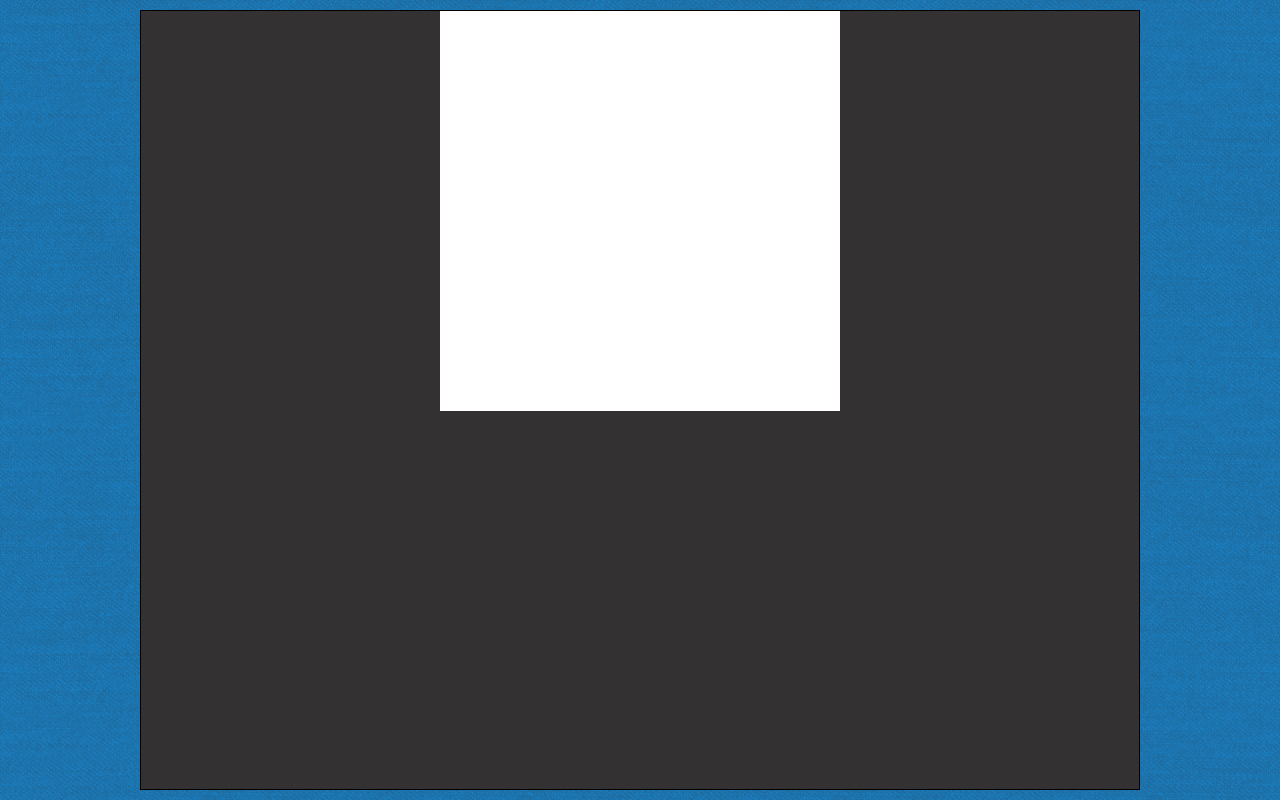
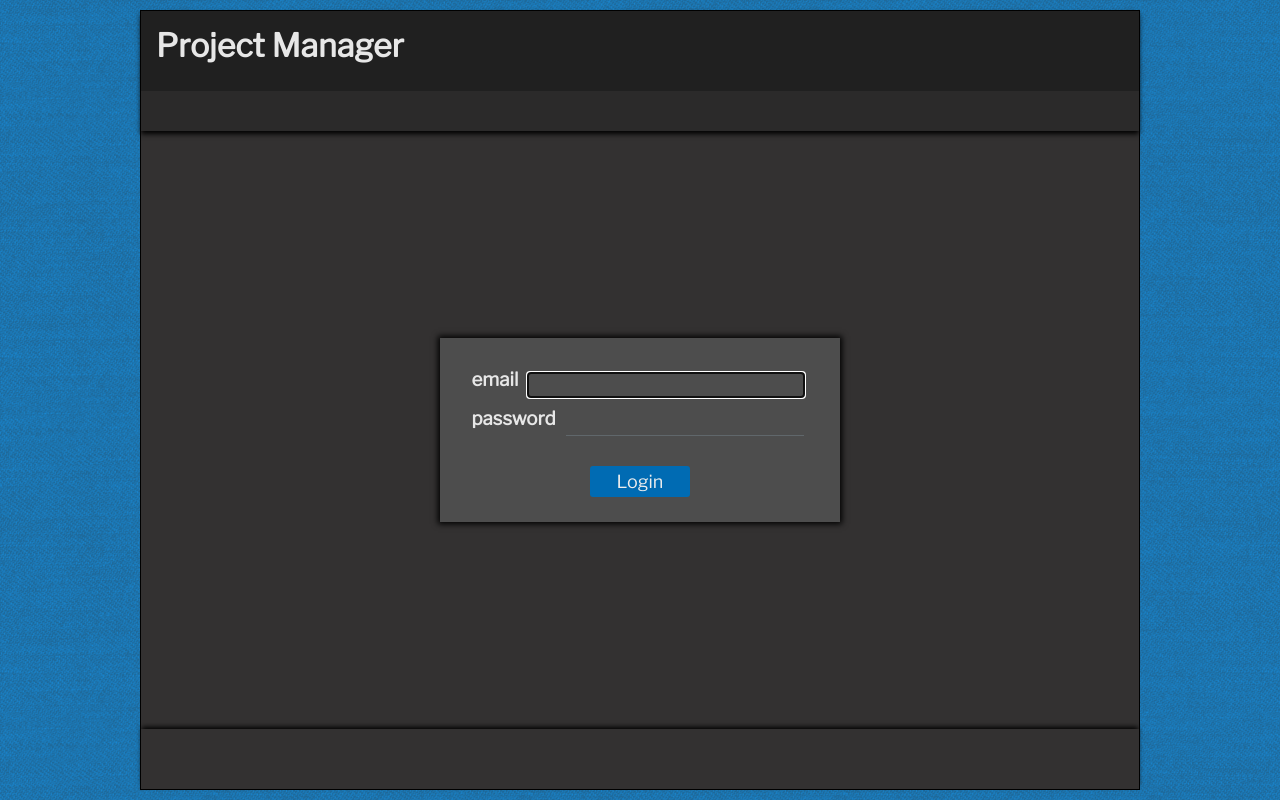
Before and after one commit to JasonB101/project-manager, a React (Create React App) app in the folder client/: page /login in a window 1280 px wide. Built offline with nearby package versions, Linux system fonts and the light colour scheme.

Commit message:
Finished Routes and LoginBox function along with redirects

```diff
--- a/client/src/App.js
+++ b/client/src/App.js
@@ -9,10 +9,9 @@ import { storeData } from "./Store"
 
 const App = (props) => {
     const storeDataContext = useContext(storeData);
-    const {showNewTicket} = storeDataContext.toggleNewTicket;
-    const {token} = storeDataContext.token;
+    const { showNewTicket } = storeDataContext.toggleNewTicket;
 
-    if (token){
+    //need to set up routes, and if there is not a token, then keep redirecting to auth/login
         return (
             <div className={Styles.wrapper}>
                 <Header />
@@ -21,13 +20,7 @@ const App = (props) => {
                 {showNewTicket && <InsertTicket />}
             </div>
         );
-} else {
-    return (
-        <div className={Styles.wrapper}>
-            <Login/>
-        </div>
-    )
-}
+
 }
 
 export default App;
--- a/client/src/ControllerFunctions/authFunctions.js
+++ b/client/src/ControllerFunctions/authFunctions.js
@@ -1,17 +1,23 @@
 import axios from "axios";
+
+//use this instead of having to manually send token
+// savedAxios.interceptors.request.use((config) => {
+//     const token = localStorage.getItem("token");
+//     config.headers.Authorization = `Bearer ${token}`;
+//     return config;
+// })
 
 export function verifyUser(token) {
     return axios.get("/api/auth/verifyUser", { token });
 }
 
 export async function login(userInfo) {
-
+    let error;
     const user = await axios.post("/api/auth/login", userInfo)
-        .catch(err => console.log(err.response.data.message));
-
+        .catch(err => error = err.response.data.message);
+    if (error) return { success: false, data: error }
     if (user) {
         localStorage.setItem("user", JSON.stringify(user.data.user));
-        return true;
+        return { success: true, data: user.data.user };
     }
-    return false
 }
--- a/client/src/ControllerFunctions/ticketFunctions.js
+++ b/client/src/ControllerFunctions/ticketFunctions.js
@@ -1,5 +1,10 @@
 import axios from "axios";
 //hook is an array [state, setState]
+// savedAxios.interceptors.request.use((config) => {
+//     const token = localStorage.getItem("token");
+//     config.headers.Authorization = `Bearer ${token}`;
+//     return config;
+// })
 
 export const saveTicket = (hook, ticket) => {
     const { openTickets, setOpenTickets } = hook;
--- a/client/src/ProtectedRoute.js
+++ b/client/src/ProtectedRoute.js
@@ -1,17 +1,16 @@
-import React, {useEffect} from "react";
-import {verifyUser} from "./ControllerFunctions/authFunctions"
+import React, {useContext} from "react";
+import {Redirect, Route} from "react-router-dom"
+import {storeData} from "./Store"
 
 const ProtectedRoute = (props) => {
-    const authorized = false;
-    useEffect(() => {
-        (async () => {
-            const user = await verifyUser(localStorage.getItem('token'));
-            const [validUser, isAdmin] = user;
-        })()
-    })
+
+    const { component: Component, ...rest } = props;
+    const storeContext = useContext(storeData);
+    const token = storeContext.token
 
     return (
-        <></>
+       token ? <Route {...rest} component={Component} /> :
+       <Redirect to="/login" />
     );
 }
 
--- a/client/src/Store.js
+++ b/client/src/Store.js
@@ -3,7 +3,7 @@ import {
     saveTicket, updateTicket,
     deleteTicket, getAllTickets
 } from "./ControllerFunctions/ticketFunctions";
-import { login } from "./ControllerFunctions/authFunctions"
+
 
 export const storeData = createContext({});
 
@@ -12,22 +12,23 @@ const Store = (props) => {
     const [showNewTicket, toggleNewTicket] = useState(false);
     const [openTickets, setOpenTickets] = useState([]);
     const [user, setUser] = useState({
+        //there are no name and token in localStorage, JSON.parse user then access value
         name: localStorage.getItem('name') || "",
         token: localStorage.getItem('token') || ""
     })
 
-    // useEffect(() => {
-    //     (async () => {
-    //         const successfulLogin = await login({ email: "test@test.com", password: "test" });
-    //         if (successfulLogin) getAllTickets(setOpenTickets);
-    //     })();
-    // }, [])
+    useEffect(() => {
+        if (user.token) {
+            getAllTickets(setOpenTickets);
+        }
+    }, [user])
 
     const contextValue = {
         toggleNewTicket: { showNewTicket, toggleNewTicket },
         openTicketsHook: { openTickets, setOpenTickets },
         openTicketsMethods: { saveTicket, updateTicket, deleteTicket },
-        token: user.token
+        token: user.token,
+        setUser: setUser
     };
 
     return (
--- a/client/src/components/Header/NavBar/NavBar.js
+++ b/client/src/components/Header/NavBar/NavBar.js
@@ -1,14 +1,23 @@
-import React from "react";
-import Styles from "./NavBar.module.scss"
+import React, { useContext } from "react";
+import { Link } from "react-router-dom";
+import Styles from "./NavBar.module.scss";
+import { storeData } from "../../../Store";
 
 const NavBar = (props) => {
 
+    const storeContext = useContext(storeData);
+    const token = storeContext.token
+
     return (
         <nav className={Styles.wrapper}>
-            <h4>Open Tickets</h4>
-            <h4>Sprints</h4>
-            <div className="spacer"></div>
-            <h4>Admin</h4>
+            {token &&
+                <>
+                    <Link to="/opentickets">Open Tickets</Link>
+                    <Link to="/sprints">Sprints</Link>
+                    <div className="spacer"></div>
+                    <Link to="/admin">Admin</Link>
+                </>}
+
         </nav>
     );
 }
--- a/client/src/components/Header/NavBar/NavBar.module.scss
+++ b/client/src/components/Header/NavBar/NavBar.module.scss
@@ -4,13 +4,13 @@
     height: 40px;
     background-color: rgb(43, 42, 42);
     &:hover {
-        h4 {
+        a {
             color: #0696f7;
         }
     }
 
 
-    h4 {
+    a {
         display: flex;
         transition: all 0.2s ease-in;
         justify-content: center;
@@ -19,6 +19,7 @@
         margin: 0 0 0 30px;
         color: #0483d8;
         font-weight: 100;
+        text-decoration: none;
         cursor: pointer;
 
         &:hover {
--- a/client/src/components/Login/Login.module.scss
+++ b/client/src/components/Login/Login.module.scss
@@ -1,4 +1,6 @@
 .wrapper {
     display: flex;
     justify-content: center;
+    height: 100%;
+    align-items: center;
 }
--- a/client/src/components/Login/LoginBox/LoginBox.js
+++ b/client/src/components/Login/LoginBox/LoginBox.js
@@ -1,13 +1,55 @@
-import React from "react";
+import React, { useState, useContext } from "react";
 import Styles from "./LoginBox.module.scss";
+import { login } from "../../../ControllerFunctions/authFunctions"
+import {storeData} from "../../../Store"
+import { withRouter } from "react-router-dom"
 
 const LoginBox = (props) => {
+    const storeContext = useContext(storeData);
+    const setUserInfo = storeContext.setUser;
+    const [formInputs, changeInputs] = useState({
+        email: "",
+        password: ""
+    })
+
+    const [errorMessage, setErrorMessage] = useState("")
+
+    const inputChange = (e) => {
+        changeInputs({
+            ...formInputs,
+            [e.target.name]: e.target.value
+        })
+    }
+
+    const submit = async () => {
+
+        const loginData = await login(formInputs);
+
+        if (loginData.success) {
+            setUserInfo(loginData.data)
+            props.history.push("/opentickets")
+        }
+        if (!loginData.success) {
+            if (loginData.data){
+                setErrorMessage(login.Data);
+            } else {
+                setErrorMessage("Something went wrong, try again later.")
+            }
+        }
+
+    }
 
     return (
         <div className={Styles.wrapper}>
-
-       </div>
+            <div>
+                <h3>email <input onChange={inputChange} type="text" name="email"
+                    value={formInputs.email} autoFocus /></h3>
+                <h3>password <input onChange={inputChange} type="password" name="password" value={formInputs.password} /></h3>
+            </div>
+            <p>{errorMessage}</p>
+            <button onClick={submit} >Login</button>
+        </div>
     );
 }
 
-export default LoginBox;
+export default withRouter(LoginBox);
--- a/client/src/components/Login/LoginBox/LoginBox.module.scss
+++ b/client/src/components/Login/LoginBox/LoginBox.module.scss
@@ -1,5 +1,48 @@
+$themeBlue: #006bb3;
+
 .wrapper {
+    display: flex;
+    flex-direction: column;
+    align-items: center;
     width: 400px;
-    height: 400px;
-    background-color: white;
+    background-color: rgb(77, 77, 77);
+    box-shadow: 0px 0px 6px 2px black;
+    padding: 20px 0 20px 0;
+
+    h3 {
+        display: flex;
+        flex: 1;
+    }
+
+    p {
+        color: rgb(238, 88, 88);
+    }
+
+    input {
+        margin-left: 10px;
+        border: none;
+        font-size: 18px;
+        border-bottom: 1px solid #60676b;
+        background: none;
+        flex: 1;
+    }
+
+    button {
+        border: none;
+        border-radius: 3px;
+        width: 100px;
+        font-size: 18px;
+        color: rgb(238, 238, 238);
+        padding: 5px;
+        background-color: $themeBlue;
+
+        &:hover {
+            background-color: #015f9e;
+        }
+    }
+
+    * {
+        margin: 5px;
+    }
+
 }
--- a/client/src/components/ToolBar/ToolBar.js
+++ b/client/src/components/ToolBar/ToolBar.js
@@ -1,4 +1,5 @@
 import React, { useContext } from "react";
+import { Switch, Route } from "react-router-dom";
 import Styles from "./ToolBar.module.scss";
 import OpenTicketsTB from "./OpenTicketsTB/OpenTicketsTB"
 import { storeData } from "../../Store"
@@ -6,13 +7,18 @@ import { storeData } from "../../Store"
 const ToolBar = (props) => {
 
     const storeDataContext = useContext(storeData);
+    const token = storeDataContext.token
     const openTicketsTBProps = {
         toggleNewTicket: storeDataContext.toggleNewTicket
     }
 
     return (
         <div className={Styles.wrapper}>
-            <OpenTicketsTB {...openTicketsTBProps}/>
+            {token &&
+                <Switch>
+                    <Route path="/opentickets" component={ (props) => <OpenTicketsTB {...openTicketsTBProps} {...props} />} />
+                </Switch>}
+
         </div>
     );
 }
--- a/client/src/components/View/View.js
+++ b/client/src/components/View/View.js
@@ -1,17 +1,27 @@
-import React, {useContext} from "react";
+import React, { useContext } from "react";
+import { Switch, Route, Redirect } from "react-router-dom"
 import Styles from "./View.module.scss";
 import OpenTickets from "./OpenTickets/OpenTickets";
-import {storeData} from "../../Store"
+import { storeData } from "../../Store"
+import Login from "../Login/Login"
+import ProtectedRoute from "../../ProtectedRoute"
 
 
 const View = (props) => {
 
     const storeDataContext = useContext(storeData);
-    const {openTickets} = storeDataContext.openTicketsHook;
+    const { openTickets } = storeDataContext.openTicketsHook;
 
     return (
         <section className={Styles.wrapper}>
-            <OpenTickets tickets={openTickets}/>
+            <Switch>
+                <Route path="/login" component={Login} />
+                <Route exact path="/" component={() => <Redirect to="/login" />} />
+                <ProtectedRoute path="/opentickets" component={() => <OpenTickets tickets={openTickets} />} />
+                <ProtectedRoute path="/sprints" component={() => <OpenTickets tickets={openTickets} />} />
+                <ProtectedRoute path="/admin" component={() => <OpenTickets tickets={openTickets} />} />
+            </Switch>
+
         </section>
     );
 }
```
Also changed, not shown: 1 other file (tests, documents, lock files or other folders). Lines whose indentation alone changed are shown as unchanged.
